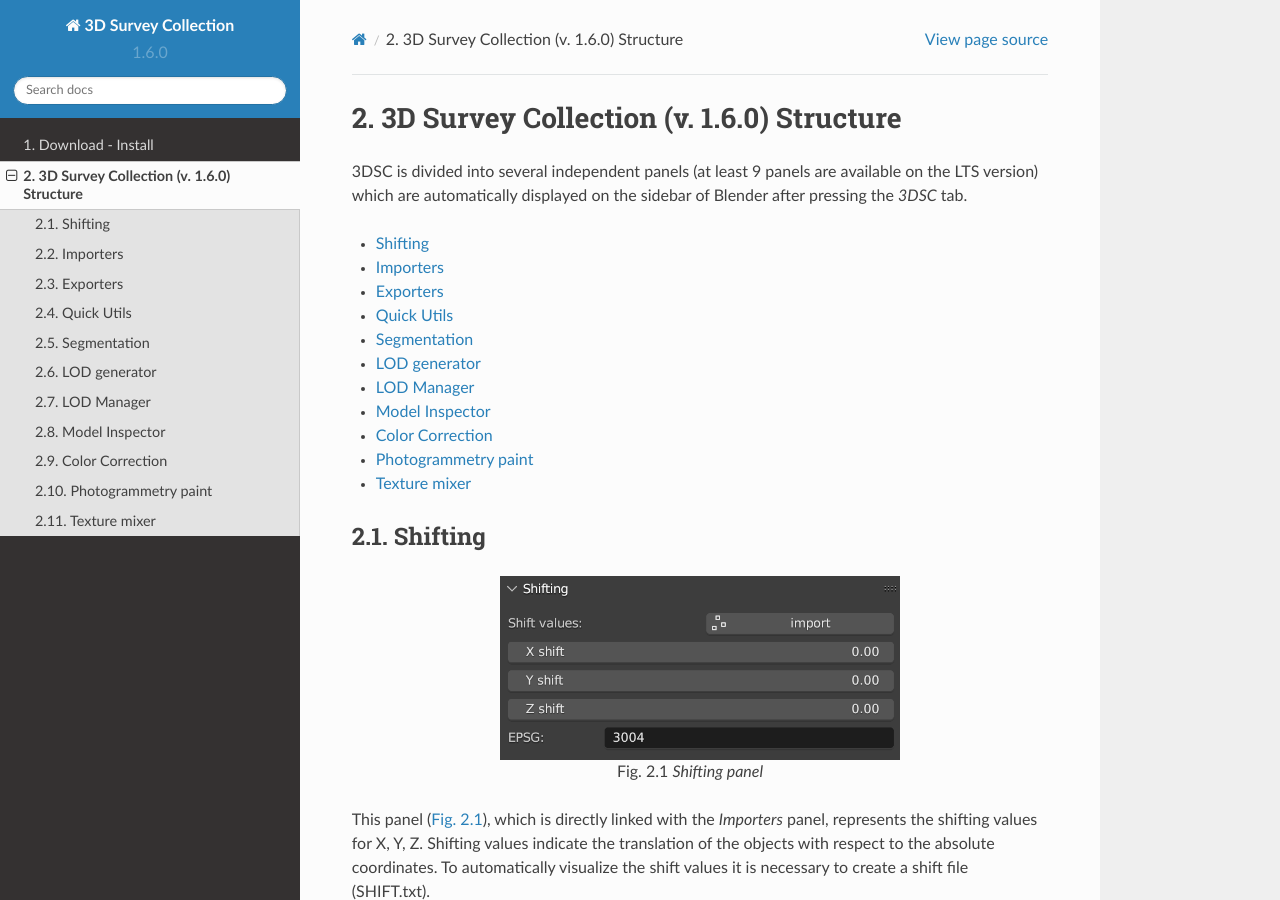
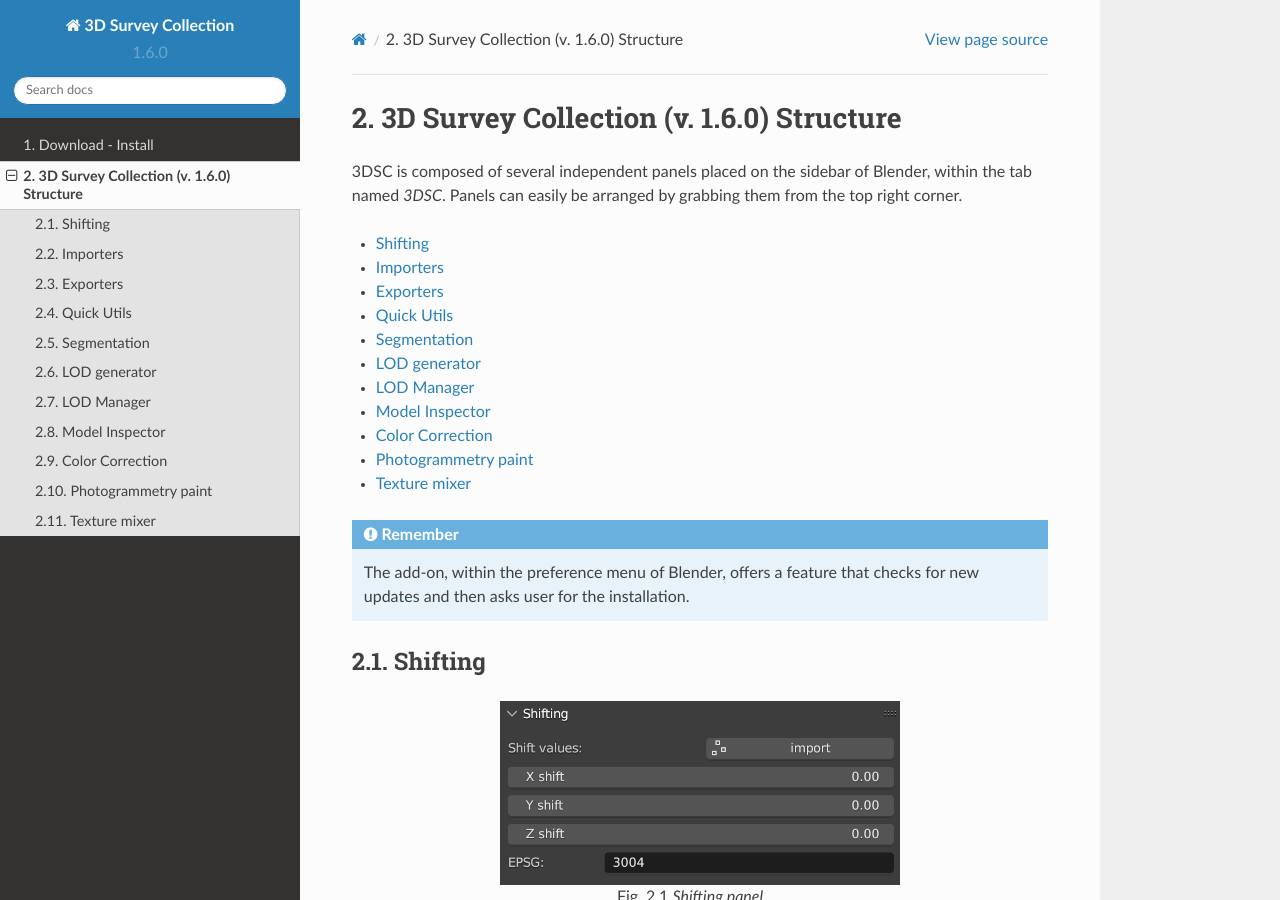
Before and after one commit to zalmoxes-laran/3D-survey-collection-doc, a Sphinx documentation site: the page built from docs/3DSCstructure.rst, in a window 1280 px wide and 900 px high. Built offline with Sphinx 7.4.7 and the Read the Docs theme 2.0.0, drawn with Linux system fonts in a browser that asks for light colours.

Commit message:
edit intro to section 2

```diff
--- a/docs/3DSCstructure.rst
+++ b/docs/3DSCstructure.rst
@@ -1,11 +1,18 @@
 3D Survey Collection (v. 1.6.0) Structure
 =====================================
 
-3DSC is divided into several independent panels (at least 9 panels are available on the LTS version) which are automatically displayed on the sidebar of Blender after pressing the *3DSC* tab.
+3DSC is composed of several independent panels placed on the sidebar of Blender, within the tab named *3DSC*. Panels can easily be arranged by grabbing them from the top right corner.
 
 .. contents::
    :local:
    :depth: 1
+
+
+.. admonition:: Remember
+
+   The add-on, within the preference menu of Blender, offers a feature that checks for new updates and then asks user for the installation.
+
+
 
 .. _Shifting:
 
```
